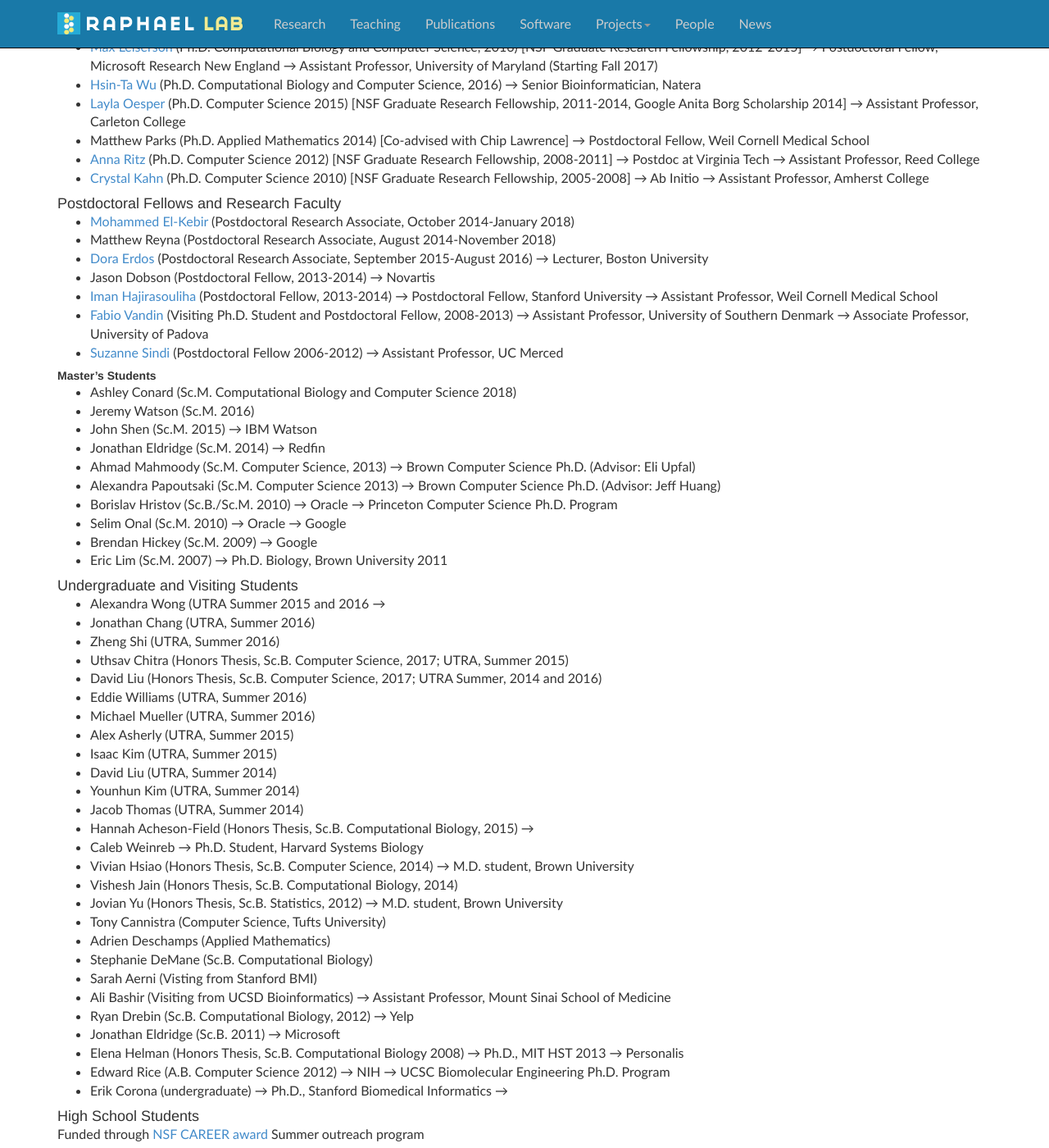
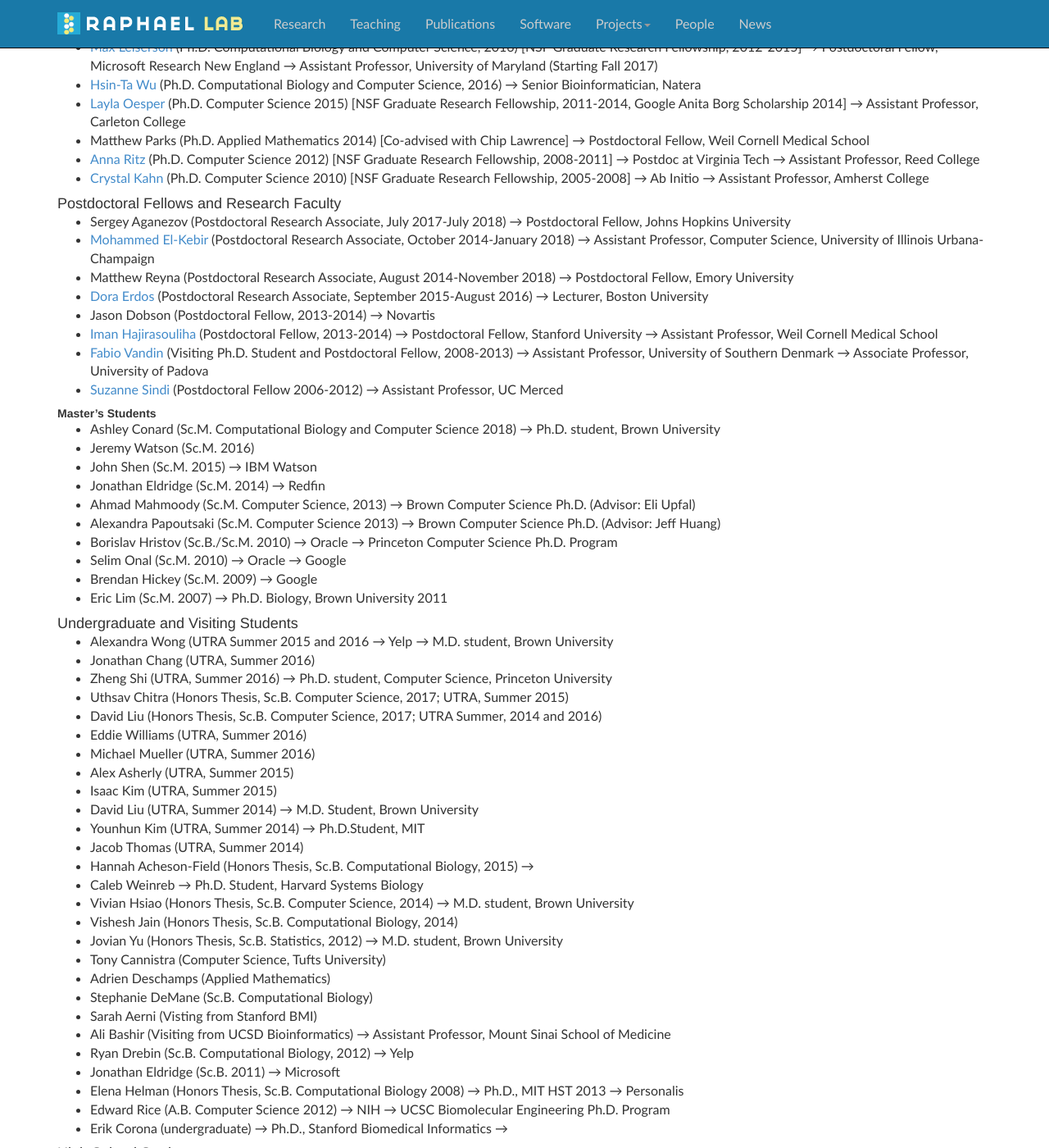
Before and after one commit to raphael-group/raphael-group.github.io, a Jekyll site: the page built from people/index.md, in a window 1280 px wide and 1400 px high, scrolled down 670 px. Shown: the whole window at 82% size. Built offline with Jekyll 4.4.1, drawn with Linux system fonts in a browser that asks for light colours; nearby versions of some CDN libraries; comment, search, counter and statistics services are not loaded.

Commit message:
Update index.md

```diff
--- a/people/index.md
+++ b/people/index.md
@@ -47,8 +47,9 @@ There are currently openings in the group for outstanding postdoctoral fellows,
 * [Crystal Kahn](http://www3.amherst.edu/~cvalentine/cvalentine/Welcome.html) (Ph.D. Computer Science 2010) [NSF Graduate Research Fellowship, 2005-2008] &rarr; Ab Initio &rarr; Assistant Professor, Amherst College
 
 #### Postdoctoral Fellows and Research Faculty
-* [Mohammed El-Kebir](https://scholar.google.com/citations?user=8mUzslcAAAAJ&hl=en) (Postdoctoral Research Associate, October 2014-January 2018)
-* Matthew Reyna (Postdoctoral Research Associate, August 2014-November 2018)
+* Sergey Aganezov (Postdoctoral Research Associate, July 2017-July 2018) &rarr; Postdoctoral Fellow, Johns Hopkins University
+* [Mohammed El-Kebir](https://scholar.google.com/citations?user=8mUzslcAAAAJ&hl=en) (Postdoctoral Research Associate, October 2014-January 2018) &rarr; Assistant Professor, Computer Science, University of Illinois Urbana-Champaign
+* Matthew Reyna (Postdoctoral Research Associate, August 2014-November 2018) &rarr; Postdoctoral Fellow, Emory University
 * [Dora Erdos](http://cs-people.bu.edu/edori/) (Postdoctoral Research Associate, September 2015-August 2016) &rarr; Lecturer, Boston University
 * Jason Dobson (Postdoctoral Fellow, 2013-2014) &rarr; Novartis
 * [Iman Hajirasouliha](http://www.imanh.org/) (Postdoctoral Fellow, 2013-2014) &rarr; Postdoctoral Fellow, Stanford University &rarr; Assistant Professor, Weil Cornell Medical School
@@ -56,7 +57,7 @@ There are currently openings in the group for outstanding postdoctoral fellows,
 * [Suzanne Sindi](http://faculty.ucmerced.edu/ssindi/) (Postdoctoral Fellow 2006-2012) &rarr; Assistant Professor, UC Merced
 
 ### Master's Students
-* Ashley Conard (Sc.M. Computational Biology and Computer Science 2018)
+* Ashley Conard (Sc.M. Computational Biology and Computer Science 2018) &rarr; Ph.D. student, Brown University
 * Jeremy Watson (Sc.M. 2016)
 * John Shen (Sc.M. 2015) &rarr; IBM Watson
 * Jonathan Eldridge (Sc.M. 2014) &rarr; Redfin
@@ -69,17 +70,17 @@ There are currently openings in the group for outstanding postdoctoral fellows,
 
 
 #### Undergraduate and Visiting Students
-* Alexandra Wong (UTRA Summer 2015 and 2016 &rarr;
+* Alexandra Wong (UTRA Summer 2015 and 2016 &rarr; Yelp &rarr; M.D. student, Brown University
 * Jonathan Chang (UTRA, Summer 2016)
-* Zheng Shi (UTRA, Summer 2016)
+* Zheng Shi (UTRA, Summer 2016) &rarr; Ph.D. student, Computer Science, Princeton University
 * Uthsav Chitra (Honors Thesis, Sc.B. Computer Science, 2017; UTRA, Summer 2015)
 * David Liu (Honors Thesis, Sc.B. Computer Science, 2017; UTRA Summer, 2014 and 2016)
 * Eddie Williams (UTRA, Summer 2016)
 * Michael Mueller (UTRA, Summer 2016)
 * Alex Asherly (UTRA, Summer 2015)
 * Isaac Kim (UTRA, Summer 2015)
-* David Liu (UTRA, Summer 2014)
-* Younhun Kim (UTRA, Summer 2014)
+* David Liu (UTRA, Summer 2014) &rarr; M.D. Student, Brown University
+* Younhun Kim (UTRA, Summer 2014) &rarr; Ph.D.Student, MIT
 * Jacob Thomas (UTRA, Summer 2014)
 * Hannah Acheson-Field (Honors Thesis, Sc.B. Computational Biology, 2015) &rarr;
 * Caleb Weinreb &rarr; Ph.D. Student, Harvard Systems Biology
```
